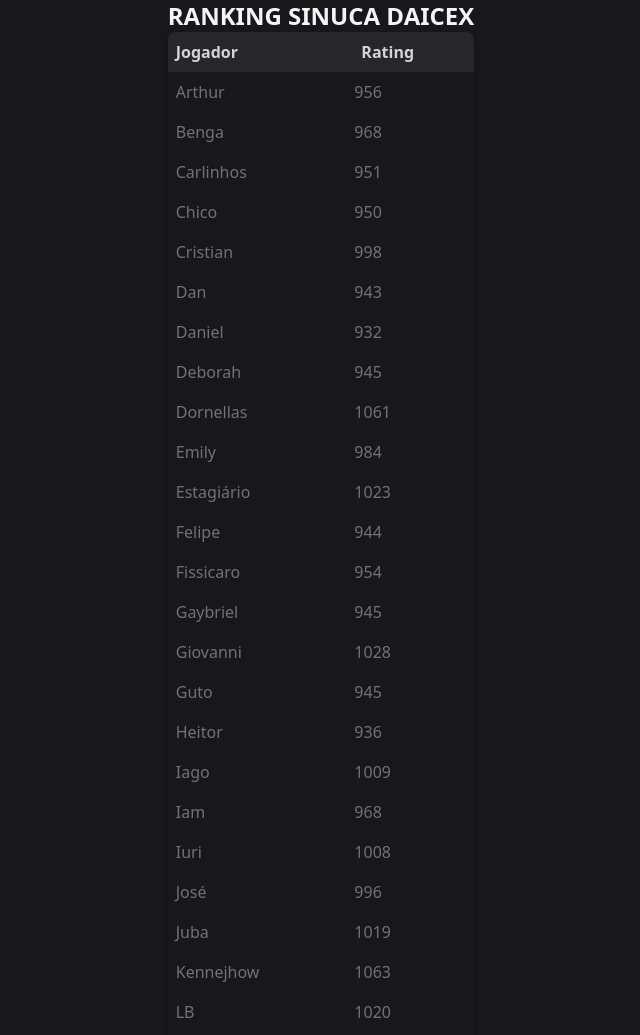
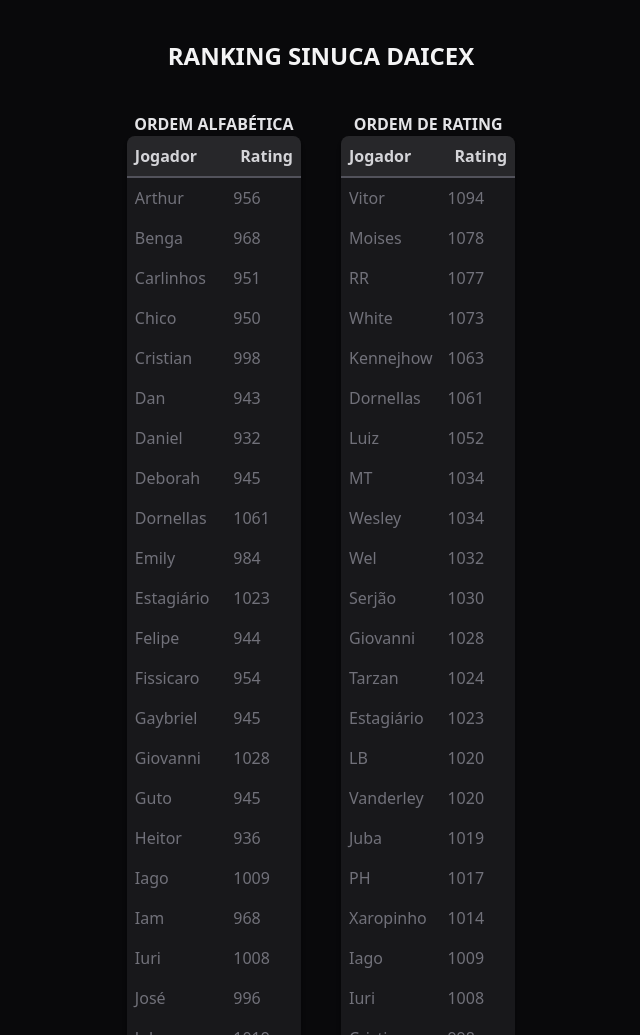
Before and after one commit to natanaelo-jr/rating-daicex.io, a plain HTML site: page index.html in a window 1280 px wide. Shown: the top 1035 px of the page, without its empty margins (319-959 px from the left). Drawn offline with nearby package versions, Linux system fonts and the light colour scheme.

Commit message:
Add files via upload

```diff
--- a/index.html
+++ b/index.html
@@ -8,17 +8,23 @@
     <title>Sinuca DAICEX</title>
 
 </head>
-    <body class="bg-zinc-900">
-        <div class="flex justify-center flex-grow-1">
-            <div class="flex-col">
-                <div class="text-2xl font-semibold uppercase text-zinc-100">
+    <body class="bg-zinc-950">
+        <div class="flex items-center justify-center flex-grow-1">
+            <div class="self-">
+                <div class="text-2xl font-semibold uppercase text-zinc-100 text-center m-10">
                     <h1>Ranking Sinuca DAICEX</h1>
                 </div>
 
-                <div class="">
-                    <div class="relative overflow-x-auto shadow-md sm:rounded-lg max-w-lg">
+                <div class="flex gap-10">
+                    <div>
+                        <div>
+                            <h2 class="text-center uppercase font-semibold text-zinc-200">
+                                ordem alfabética
+                            </h2>
+                        </div>
+                        <div class="relative overflow-auto shadow-md sm:rounded-lg max-w-lg">
                             <table class="w-full">
-                        <thead class="bg-zinc-800 text-zinc-300">
+                                <thead class="bg-zinc-800 text-zinc-300 border-b-2 border-zinc-600">
                                     <div class="">
                                     <tr class="">
                                         <th class="p-2 text-left ml-2">Jogador</th>
@@ -27,11 +33,42 @@
                                     </div>
 
                                 </thead>
+
+                                <tbody class="bg-zinc-900">
                                     <tr id="root" class="text-zinc-400">
-                            <script src="index.js"></script>
+                                    </tr>
+                                </tbody>
+
+                            </table>
+                        </div>
+                    </div>
+                    <div>
+                        <div>
+                            <h2 class="text-center uppercase font-semibold text-zinc-200">
+                                ordem de rating
+                            </h2>
+                        </div>
+                        <div class="relative overflow-auto shadow-md sm:rounded-lg max-w-lg">
+                            <table class="w-full">
+                                <thead class="bg-zinc-800 text-zinc-300 border-b-2 border-zinc-600">
+                                    <div class="">
+                                    <tr class="">
+                                        <th class="p-2 text-left ml-2">Jogador</th>
+                                        <th class="p-2 text-left ml-2">Rating</th>
+                                    </tr>
+                                    </div>
+
+                                </thead>
+
+                                <tbody class="bg-zinc-900">
+                                    <tr id="sorted" class="text-zinc-400">
 
                                     </tr>
+                                </tbody>
+                                <script src="index.js"></script>
                             </table>
+                        </div>
+                    </div>
                 </div>
             </div>
         </div>
--- a/index.js
+++ b/index.js
@@ -1,4 +1,5 @@
 let root = document.getElementById('root')
+let sorted = document.getElementById('sorted')
 
 
 function fetchData(){
@@ -11,10 +12,27 @@ function fetchData(){
             return res.json();
         })
         .then((data) => {
-            data.forEach(element => root.insertAdjacentHTML('beforebegin', `<tr><td class="text-zinc-500 p-2">${element.name}</td><td  class="text-zinc-500">${element.rating}</td></tr>`));
-        }
+
+            data.forEach(element => root.insertAdjacentHTML('beforebegin', `<tr class="hover:bg-zinc-800 hover:text-zinc-100"><td class="text-zinc-500 p-2">${element.name}</td><td  class="text-zinc-500">${element.rating}</td></tr>`));        }
         )
         .catch((error) =>
             console.error("Nao achei"));
 }
+function fetchData2(){
+    fetch('./data.json')
+        .then((res) =>{
+            if (!res.ok){
+                throw new Error
+                    ('error: Status: ${res.status}');
+            }
+            return res.json();
+        })
+        .then((data) => {
+            data.sort((a, b) => b.rating - a.rating)
+            data.forEach(element => sorted.insertAdjacentHTML('beforebegin', `<tr class="hover:bg-zinc-800 hover:text-zinc-100"><td class="text-zinc-500 p-2">${element.name}</td><td  class="text-zinc-500">${element.rating}</td></tr>`));        }
+        )
+        .catch((error) =>
+            console.error("Nao achei"));
+    }
 fetchData()
+fetchData2()
```
Lines whose indentation alone changed are shown as unchanged.
